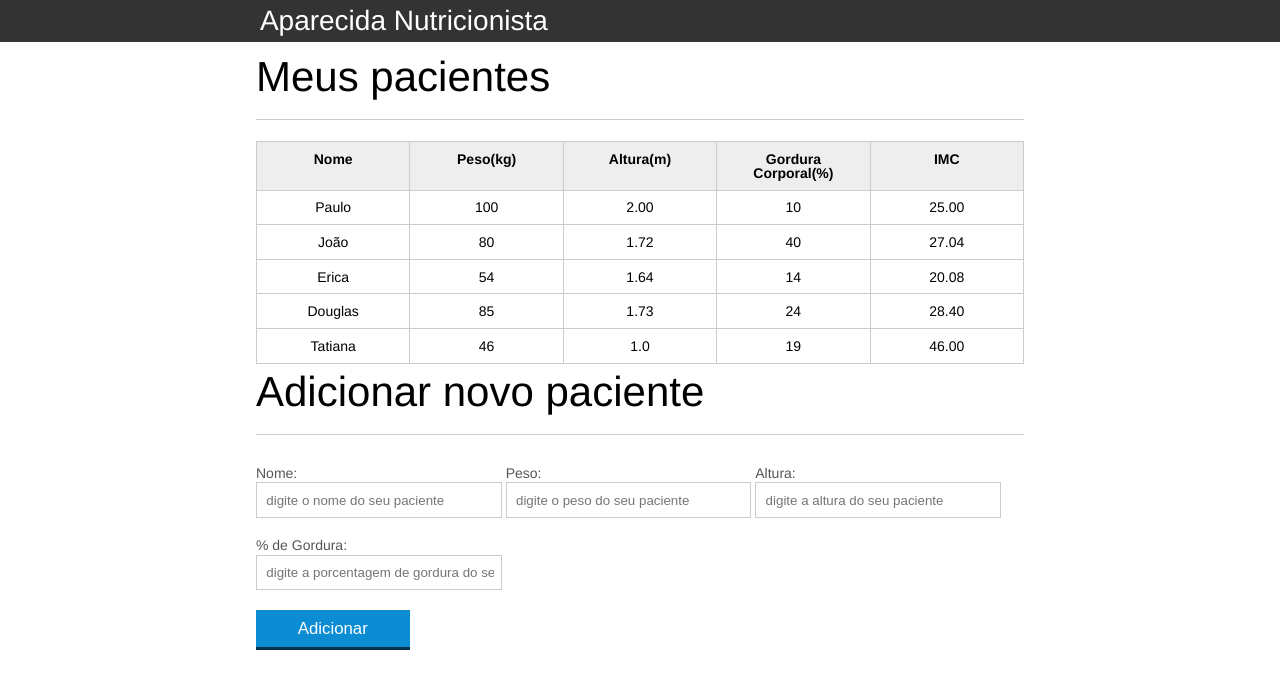
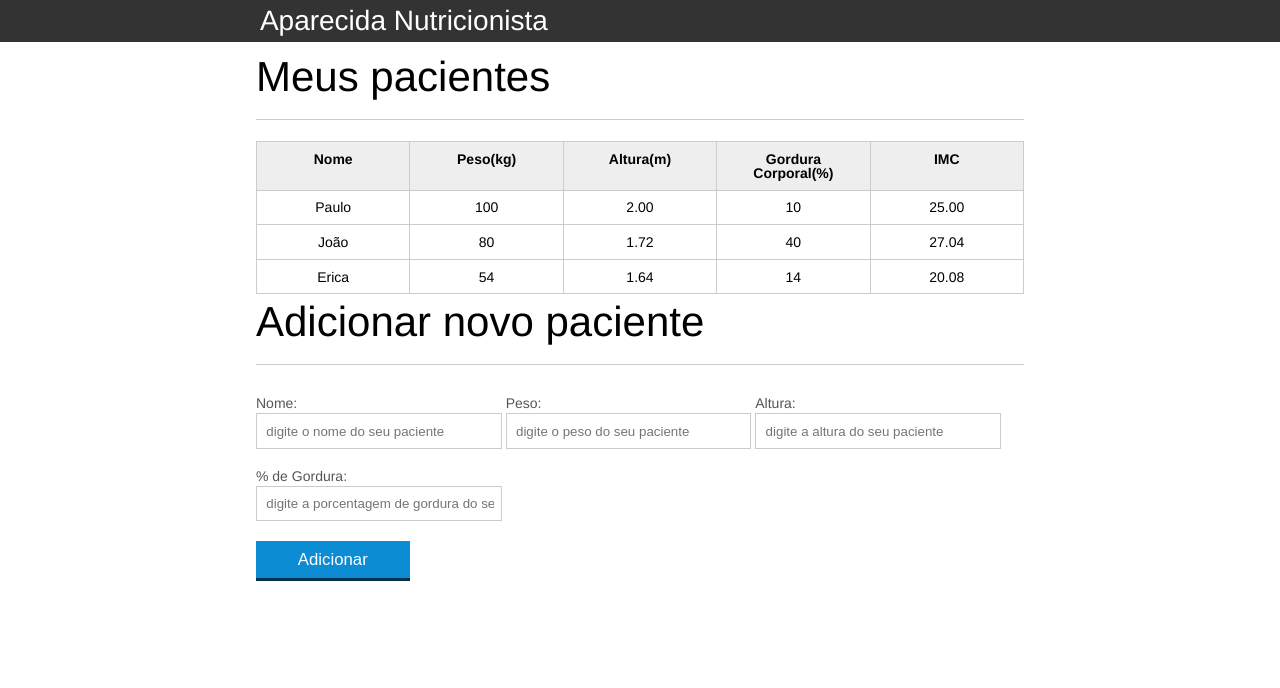
Before and after one commit to rcalves82/Treinamento-Automacao, a plain HTML site: page index.html in a window 1280 px wide. Drawn offline with Linux system fonts and the light colour scheme.

Commit message:
inserindo index.html

```diff
--- a/index.html
+++ b/index.html
@@ -52,21 +52,6 @@
 							<td class="info-gordura">14</td>
 							<td class="info-imc">0</td>
 						</tr>
-
-						<tr class="paciente">
-							<td class="info-nome">Douglas</td>
-							<td class="info-peso">85</td>
-							<td class="info-altura">1.73</td>
-							<td class="info-gordura">24</td>
-							<td class="info-imc">0</td>
-						</tr>
-						<tr class="paciente" >
-							<td class="info-nome">Tatiana</td>
-							<td class="info-peso">46</td>
-							<td class="info-altura">1.0</td>
-							<td class="info-gordura">19</td>
-							<td class="info-imc">0</td>
-						</tr>
 					</tbody>
 				</table>
 
```
